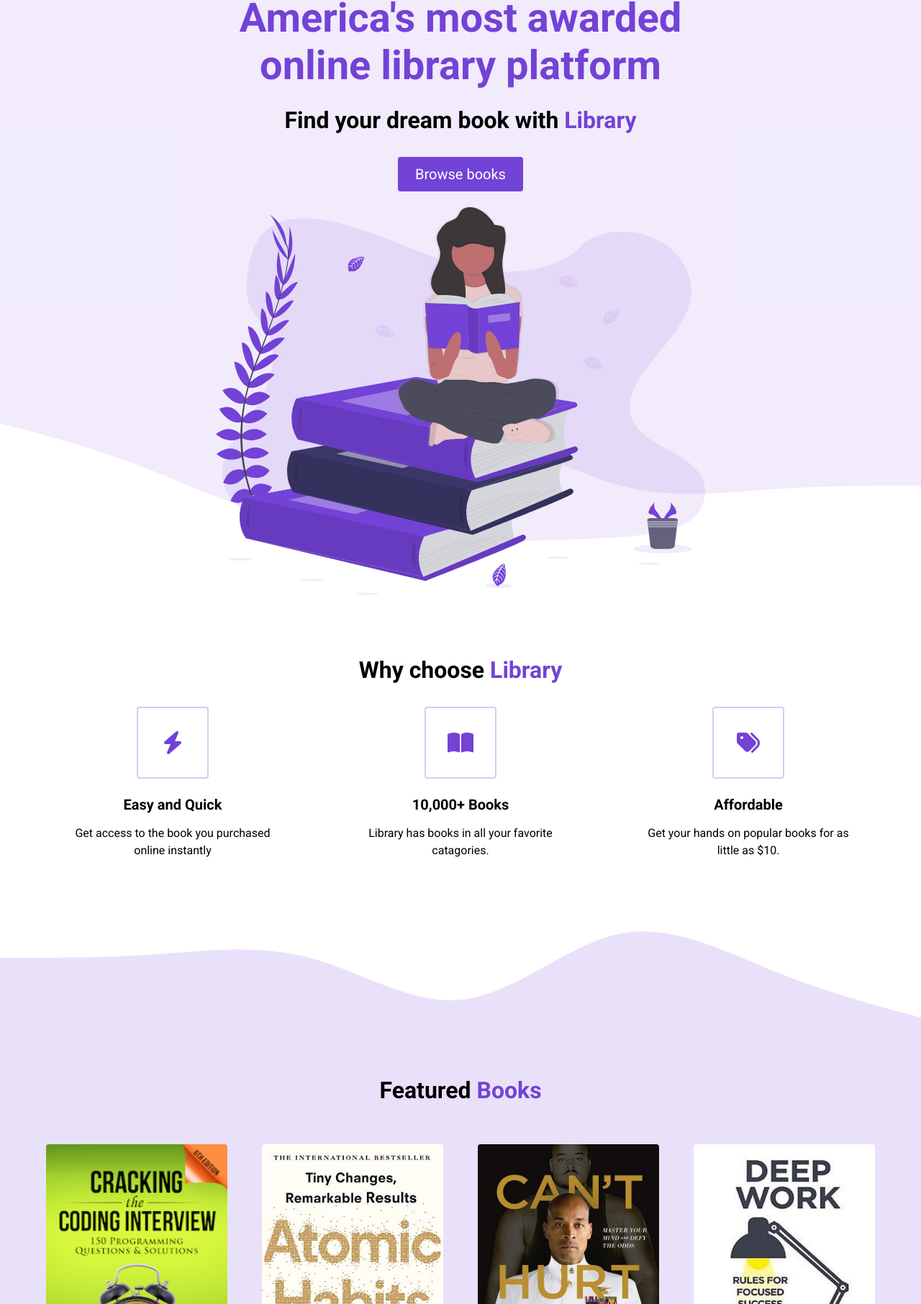
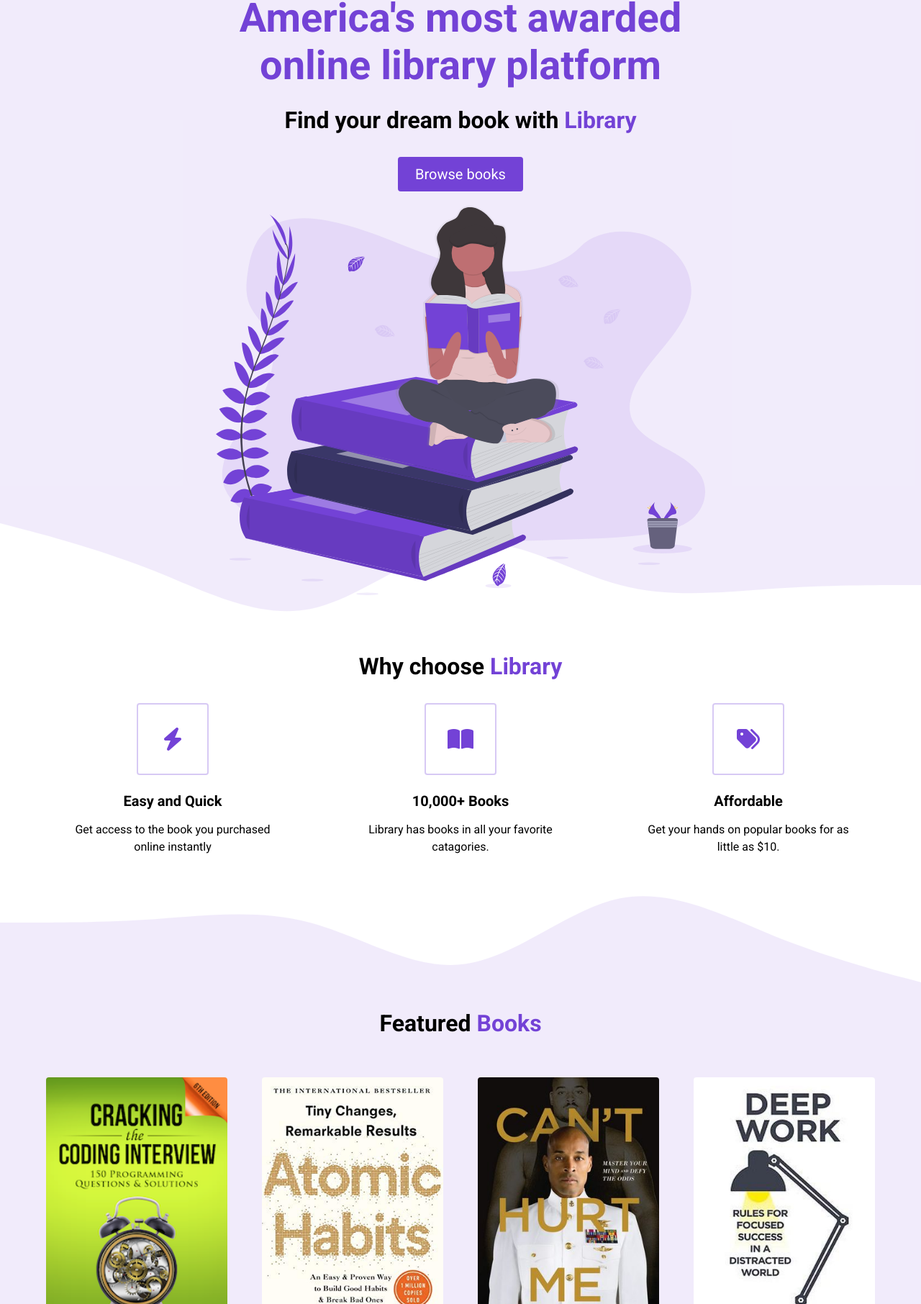
Before and after one commit to 100matthew001-sketch/e-commerce-project, a plain HTML site: page index.html in a window 1280 px wide. Shown: the part 88-1900 px from the top of the page at 72% size. Drawn offline with Linux system fonts and the light colour scheme.

Commit message:
3:30pm push

```diff
--- a/index.html
+++ b/index.html
@@ -77,13 +77,12 @@
                   </div>
                 </div>
             </div>
-           </div>
         </section>
 
         <section id="features">
            <div class="container">
             <div class="row">
-               <h2><div class="section__title"></div>
+               <h2 class="section__title">
                  Featured <span class="purple">Books</span>
                </h2>
                <div class="books">
--- a/styles.css
+++ b/styles.css
@@ -77,7 +77,7 @@ li {
 }
 
 header {
-    height: calc(100vh - 80px);
+    min-height: calc(100vh - 80px);
 }
 
 .header__container {
@@ -132,7 +132,7 @@ button:active {
 }
 
 .container {
-  padding: 100px 0;
+  padding: 56px 0;
 }
 
 .row {
@@ -150,7 +150,7 @@ HIGHLIGHTS
 #highlights {
     position: relative;
     max-width: 100vw;
-    padding-top: 100px;
+
 }
 
 #highlights:after,
@@ -220,7 +220,7 @@ FEATURES
 
 #features {
     padding-top: 8vw;
-    background-color: rgba(115, 66, 214, 0.155);
+    background-color: rgba(115, 66, 214, 0.1);
 }
 
 .books {
```
